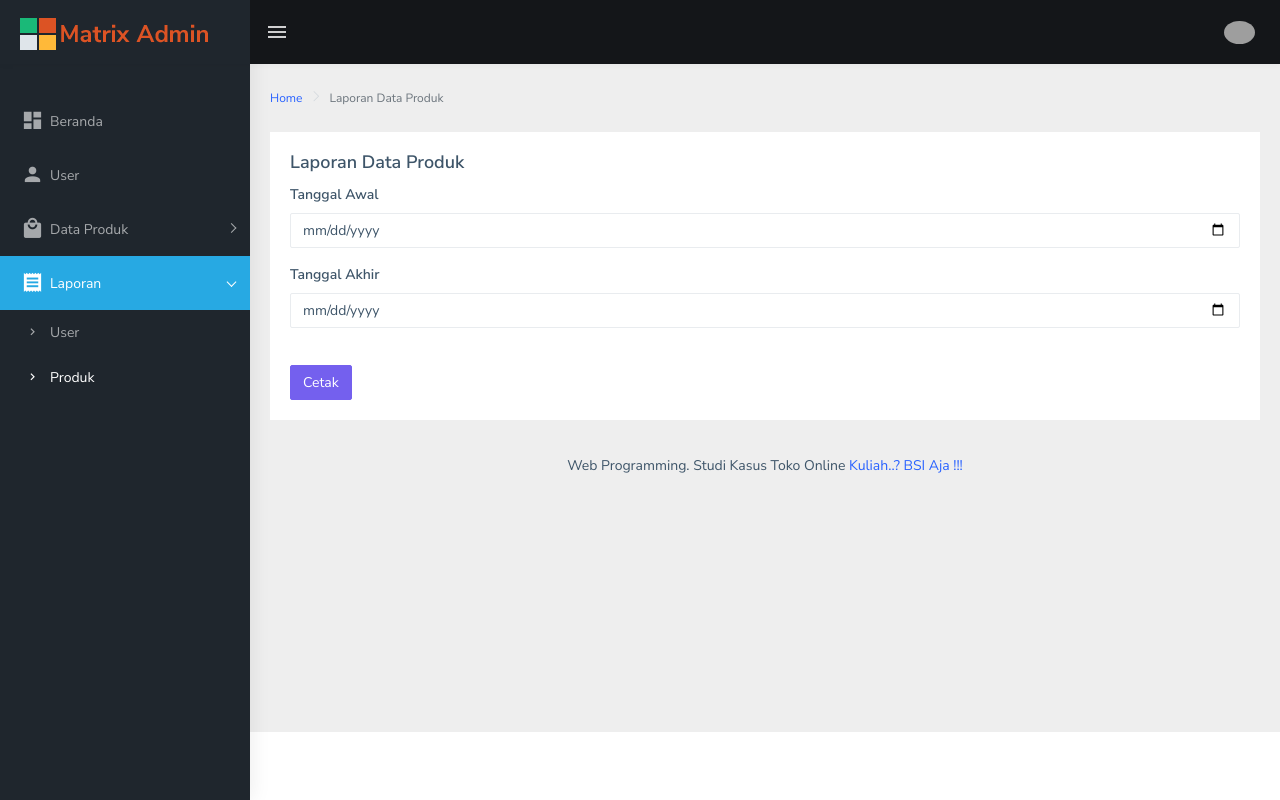
After one commit to CookieCrackerekt/TokoOnline, a Laravel app: page /backend/laporan/formproduk in a window 1280 px wide. The commit adds this page. Run offline with Laravel 12, Linux system fonts and the light colour scheme; a user stored in the database is signed in; data comes from the database, SQL or seed files in the repository; style sheets or scripts are compiled from the project's sources; some libraries are stand-ins or nearby versions; grey boxes are pictures that could not be loaded.

Commit message:
fourth commit

```diff
--- a/app/Http/Controllers/ProdukController.php
+++ b/app/Http/Controllers/ProdukController.php
@@ -7,34 +7,44 @@ use App\Models\Kategori;
 use App\Models\FotoProduk;
 use App\Helpers\ImageHelper;
 
-class ProdukController extends Controller {
+class ProdukController extends Controller
+{
     /** * Display a listing of the resource. */
-    public function index() {
+    public function index()
+    {
         $produk = Produk::orderBy('updated_at', 'desc')->get();
         return view('backend.v_produk.index', [
             'judul' => 'Data Produk',
-            'index' => $produk ]);
+            'index' => $produk
+        ]);
     }
     /** * Show the form for creating a new resource. */
-    public function create() {
+    public function create()
+    {
         $kategori = Kategori::orderBy('nama_kategori', 'asc')->get();
         return view('backend.v_produk.create', [
             'judul' => 'Tambah Produk',
-            'kategori' => $kategori ]);
+            'kategori' => $kategori
+        ]);
     }
     /** * Store a newly created resource in storage. */
-    public function store(Request $request) {
-        $validatedData = $request->validate([
+    public function store(Request $request)
+    {
+        $validatedData = $request->validate(
+            [
                 'kategori_id' => 'required',
                 'nama_produk' => 'required|max:255|unique:produk',
                 'detail' => 'required',
                 'harga' => 'required',
                 'berat' => 'required',
                 'stok' => 'required',
-            'foto' => 'required|image|mimes:jpeg,jpg,png,gif|file|max:1024', ],
+                'foto' => 'required|image|mimes:jpeg,jpg,png,gif|file|max:1024',
+            ],
             $messages = [
                 'foto.image' => 'Format gambar gunakan file dengan ekstensi jpeg, jpg, png, atau gif.',
-                'foto.max' => 'Ukuran file gambar Maksimal adalah 1024 KB.' ]);
+                'foto.max' => 'Ukuran file gambar Maksimal adalah 1024 KB.'
+            ]
+        );
         $validatedData['user_id'] = auth()->id();
         $validatedData['status'] = 0;
         if ($request->file('foto')) {
@@ -55,40 +65,52 @@ class ProdukController extends Controller {
             $thumbnailSm = 'thumb_sm_' . $originalFileName;
             ImageHelper::uploadAndResize($file, $directory, $thumbnailSm, 100, 110);
             // Simpan nama file asli di database
-                $validatedData['foto'] = $originalFileName; } Produk::create($validatedData, $messages);
+            $validatedData['foto'] = $originalFileName;
+        }
+        Produk::create($validatedData, $messages);
         return redirect()->route('backend.produk.index')->with('success', 'Data berhasil tersimpan');
     }
     /** * Display the specified resource. */
-    public function show(string $id) {
+    public function show(string $id)
+    {
         $produk = Produk::with('fotoProduk')->findOrFail($id);
         $kategori = Kategori::orderBy('nama_kategori', 'asc')->get();
         return view('backend.v_produk.show', [
             'judul' => 'Detail Produk',
-            'show' => $produk, 'kategori' => $kategori ]);
+            'show' => $produk,
+            'kategori' => $kategori
+        ]);
     }
     /** * Show the form for editing the specified resource. */
-    public function edit(string $id) {
+    public function edit(string $id)
+    {
         $produk = Produk::findOrFail($id);
         $kategori = Kategori::orderBy('nama_kategori', 'asc')->get();
         return view('backend.v_produk.edit', [
             'judul' => 'Ubah Produk',
-            'edit' => $produk, 'kategori' => $kategori ]);
+            'edit' => $produk,
+            'kategori' => $kategori
+        ]);
     }
     /** * Update the specified resource in storage. */
-    public function update(Request $request, string $id) {
+    public function update(Request $request, string $id)
+    {
         //ddd($request);
-            $produk = Produk::findOrFail($id);$rules = [
+        $produk = Produk::findOrFail($id);
+        $rules = [
             'nama_produk' => 'required|max:255|unique:produk,nama_produk,' . $id,
             'kategori_id' => 'required',
             'status' => 'required',
-                'detail' => 'required', '
-                harga' => 'required',
+            'detail' => 'required',
+            'harga' => 'required',
             'berat' => 'required',
             'stok' => 'required',
-                'foto' => 'image|mimes:jpeg,jpg,png,gif|file|max:1024', ];
+            'foto' => 'image|mimes:jpeg,jpg,png,gif|file|max:1024',
+        ];
         $messages = [
             'foto.image' => 'Format gambar gunakan file dengan ekstensi jpeg, jpg, png, atau gif.',
-                    'foto.max' => 'Ukuran file gambar Maksimal adalah 1024 KB.' ];
+            'foto.max' => 'Ukuran file gambar Maksimal adalah 1024 KB.'
+        ];
         $validatedData['user_id'] = auth()->id();
         $validatedData = $request->validate($rules, $messages);
         if ($request->file('foto')) {
@@ -135,7 +157,8 @@ class ProdukController extends Controller {
 
     }
     /** * Remove the specified resource from storage. */
-    public function destroy($id) {
+    public function destroy($id)
+    {
         $produk = Produk::findOrFail($id);
         $directory = public_path('storage/img-produk/');
         if ($produk->foto) {
@@ -146,15 +169,18 @@ class ProdukController extends Controller {
             }
             // Hapus thumbnail lg
             $thumbnailLg = $directory . 'thumb_lg_' . $produk->foto;
-            if (file_exists($thumbnailLg)) { unlink($thumbnailLg);
+            if (file_exists($thumbnailLg)) {
+                unlink($thumbnailLg);
             }
             // Hapus thumbnail md
             $thumbnailMd = $directory . 'thumb_md_' . $produk->foto;
-            if (file_exists($thumbnailMd)) { unlink($thumbnailMd);
+            if (file_exists($thumbnailMd)) {
+                unlink($thumbnailMd);
             }
             // Hapus thumbnail sm
             $thumbnailSm = $directory . 'thumb_sm_' . $produk->foto;
-            if (file_exists($thumbnailSm)) { unlink($thumbnailSm);
+            if (file_exists($thumbnailSm)) {
+                unlink($thumbnailSm);
             }
         }
         // Hapus foto produk lainnya di tabel foto_produk
@@ -165,11 +191,13 @@ class ProdukController extends Controller {
                 unlink($fotoPath);
             }
             $fotoProduk->delete();
-        } $produk->delete();
+        }
+        $produk->delete();
         return redirect()->route('backend.produk.index')->with('success', 'Data berhasil dihapus');
     }
     // Method untuk menyimpan foto tambahan
-    public function storeFoto(Request $request) {
+    public function storeFoto(Request $request)
+    {
         // Validasi input
         $request->validate([
             'produk_id' => 'required|exists:produk,id',
@@ -190,15 +218,36 @@ class ProdukController extends Controller {
                 ]);
             }
         }
-        return redirect()->route('backend.produk.show', $request->produk_id) ->with('success', 'Foto berhasil ditambahkan.');
+        return redirect()->route('backend.produk.show', $request->produk_id)->with('success', 'Foto berhasil ditambahkan.');
     }
     // Method untuk menghapus foto
-    public function destroyFoto($id) {
+    public function destroyFoto($id)
+    {
         $foto = FotoProduk::findOrFail($id);
         $produkId = $foto->produk_id;
         // Hapus file gambar dari storage
         $imagePath = public_path('storage/img-produk/') . $foto->foto;
-        if (file_exists($imagePath)) { unlink($imagePath);
+        if (file_exists($imagePath)) {
+            unlink($imagePath);
         }
         // Hapus record dari database
-        $foto->delete(); return redirect()->route('backend.produk.show', $produkId) ->with('success', 'Foto berhasil dihapus.'); } }
+        $foto->delete();
+        return redirect()->route('backend.produk.show', $produkId)->with('success', 'Foto berhasil dihapus.');
+    }
+    // Method untuk Form Laporan Produk
+    public function formProduk()
+    {
+        return view('backend.v_produk.form', ['judul' => 'Laporan Data Produk',]);
+    }
+    // Method untuk Cetak Laporan Produk
+    public function cetakProduk(Request $request)
+    {
+        // Menambahkan aturan validasi
+        $request->validate(['tanggal_awal' => 'required|date', 'tanggal_akhir' => 'required|date|after_or_equal:tanggal_awal',], ['tanggal_awal.required' => 'Tanggal Awal harus diisi.', 'tanggal_akhir.required' => 'Tanggal Akhir harus diisi.', 'tanggal_akhir.after_or_equal' => 'Tanggal Akhir harus lebih besar atau sama dengan Tanggal Awal.',]);
+        $tanggalAwal = $request->input('tanggal_awal');
+        $tanggalAkhir = $request->input('tanggal_akhir');
+        $query = Produk::whereBetween('updated_at', [$tanggalAwal, $tanggalAkhir])->orderBy('id', 'desc');
+        $produk = $query->get();
+        return view('backend.v_produk.cetak', ['judul' => 'Laporan Produk', 'tanggalAwal' => $tanggalAwal, 'tanggalAkhir' => $tanggalAkhir, 'cetak' => $produk]);
+    }
+}
--- a/resources/views/backend/v_layouts/app.blade.php
+++ b/resources/views/backend/v_layouts/app.blade.php
@@ -177,6 +177,18 @@
                                             class="hide-menu"> Produk </span></a> </li>
                             </ul>
                         </li>
+                        <li class="sidebar-item"> <a class="sidebar-link has-arrow waves-effect waves-dark"
+                                href="javascript:void(0)" aria-expanded="false"><i class="mdi mdi-receipt"></i><span
+                                    class="hide-menu">Laporan </span></a>
+                            <ul aria-expanded="false" class="collapse first-level">
+                                <li class="sidebar-item"><a href="{{ route('backend.laporan.formuser') }}"
+                                        class="sidebar-link"><i class="mdi mdi-chevron-right"></i><span
+                                            class="hide-menu"> User </span></a></li>
+                                <li class="sidebar-item"><a href="{{ route('backend.laporan.formproduk') }}"
+                                        class="sidebar-link"><i class="mdi mdi-chevron-right"></i><span
+                                            class="hide-menu"> Produk </span></a></li>
+                            </ul>
+                        </li>
                     </ul>
                 </nav> <!-- End Sidebar navigation -->
             </div>
@@ -328,8 +340,8 @@
     <!-- <script src="https://cdn.ckeditor.com/ckeditor5/30.0.0/classic/ckeditor.js"></script> -->
     <script>
         ClassicEditor
-        .create(document.querySelector('#ckeditor'))
-        .catch(error => { console.error(error); });
+            .create(document.querySelector('#ckeditor'))
+            .catch(error => { console.error(error); });
     </script>
 </body>
 
--- a/resources/views/backend/v_produk/create.blade.php
+++ b/resources/views/backend/v_produk/create.blade.php
@@ -6,7 +6,9 @@
             <div class="col-12">
                 <div class="card">
                     <form class="form-horizontal" action="{{ route('backend.produk.store') }}" method="post"
-                        enctype="multipart/form-data"> @csrf <div class="card-body">
+                        enctype="multipart/form-data">
+                        @csrf
+                        <div class="card-body">
                             <h4 class="card-title"> {{$judul}} </h4>
                             <div class="row">
                                 <div class="col-md-4">
--- /dev/null
+++ b/resources/views/backend/v_produk/form.blade.php
@@ -0,0 +1,33 @@
+@extends('backend.v_layouts.app')
+@section('content')
+<!-- template -->
+    <div class="row">
+        <div class="col-12">
+            <div class="card">
+                <form class="form-horizontal" action="{{ route('backend.laporan.cetakproduk') }}" method="post"
+                    target="_blank"> @csrf <div class="card-body">
+                        <h4 class="card-title"> {{$judul}} </h4>
+                        <div class="form-group">
+                            <label>Tanggal Awal</label>
+                            <input type="date" name="tanggal_awal"
+                                onkeypress="return hanyaAngka(event)" value="{{ old('tanggal_awal') }}"
+                                class="form-control @error('tanggal_awal') is-invalid @enderror"
+                                placeholder="Masukkan Jumlah Pinjam"> @error('tanggal_awal') <span
+                                class="invalid-feedback alert-danger" role="alert"> {{ $message }} </span> @enderror
+                        </div>
+                        <div class="form-group">
+                            <label>Tanggal Akhir</label>
+                            <input type="date" name="tanggal_akhir"
+                                onkeypress="return hanyaAngka(event)" value="{{ old('tanggal_akhir') }}"
+                                class="form-control @error('tanggal_akhir') is-invalid @enderror"
+                                placeholder="Masukkan Jumlah Pinjam"> @error('tanggal_akhir') <span
+                                class="invalid-feedback alert-danger" role="alert"> {{ $message }} </span> @enderror
+                        </div>
+                        <br>
+                    <button type="submit" class="btn btn-primary">Cetak</button>
+                </form>
+            </div>
+        </div>
+</div>
+<!-- end template-->
+@endsection
--- a/routes/web.php
+++ b/routes/web.php
@@ -7,8 +7,8 @@ use App\Http\Controllers\KategoriController;
 use App\Http\Controllers\ProdukController;
 
 Route::get('/', function () {
-// return view('welcome');
-return redirect()->route('backend.login');
+    // return view('welcome');
+    return redirect()->route('backend.login');
 });
 
 Route::get('backend/beranda', [BerandaController::class, 'berandaBackend'])->name('backend.beranda')->middleware('auth');
@@ -26,3 +26,9 @@ Route::resource('backend/produk', ProdukController::class, ['as' => 'backend'])-
 Route::post('foto-produk/store', [ProdukController::class, 'storeFoto'])->name('backend.foto_produk.store')->middleware('auth');
 // Route untuk menghapus foto
 Route::delete('foto-produk/{id}', [ProdukController::class, 'destroyFoto'])->name('backend.foto_produk.destroy')->middleware('auth');
+
+Route::get('backend/laporan/formuser', [UserController::class, 'formUser'])->name('backend.laporan.formuser')->middleware('auth');
+Route::post('backend/laporan/cetakuser', [UserController::class, 'cetakUser'])->name('backend.laporan.cetakuser')->middleware('auth');
+
+Route::get('backend/laporan/formproduk', [ProdukController::class, 'formProduk'])->name('backend.laporan.formproduk')->middleware('auth');
+Route::post('backend/laporan/cetakproduk', [ProdukController::class, 'cetakProduk'])->name('backend.laporan.cetakproduk')->middleware('auth');
```
Also changed, not shown: app/Http/Controllers/UserController.php (+13 -0 lines), resources/views/backend/v_produk/cetak.blade.php (added, +53 -0 lines), resources/views/backend/v_produk/edit.blade.php (+7 -4 lines), resources/views/backend/v_user/cetak.blade.php (added, +46 -0 lines), resources/views/backend/v_user/form.blade.php (added, +32 -0 lines). Lines whose indentation alone changed are shown as unchanged.
